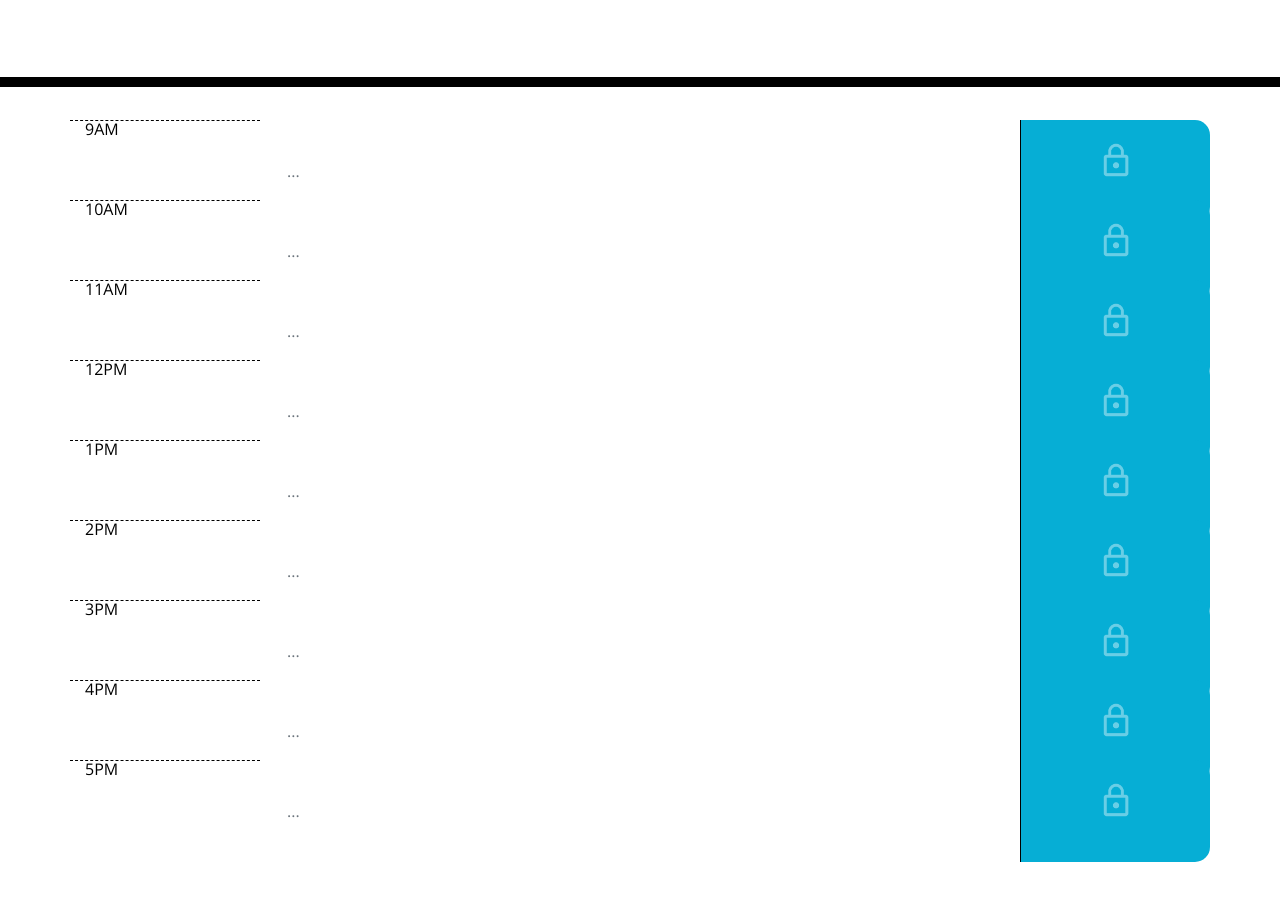
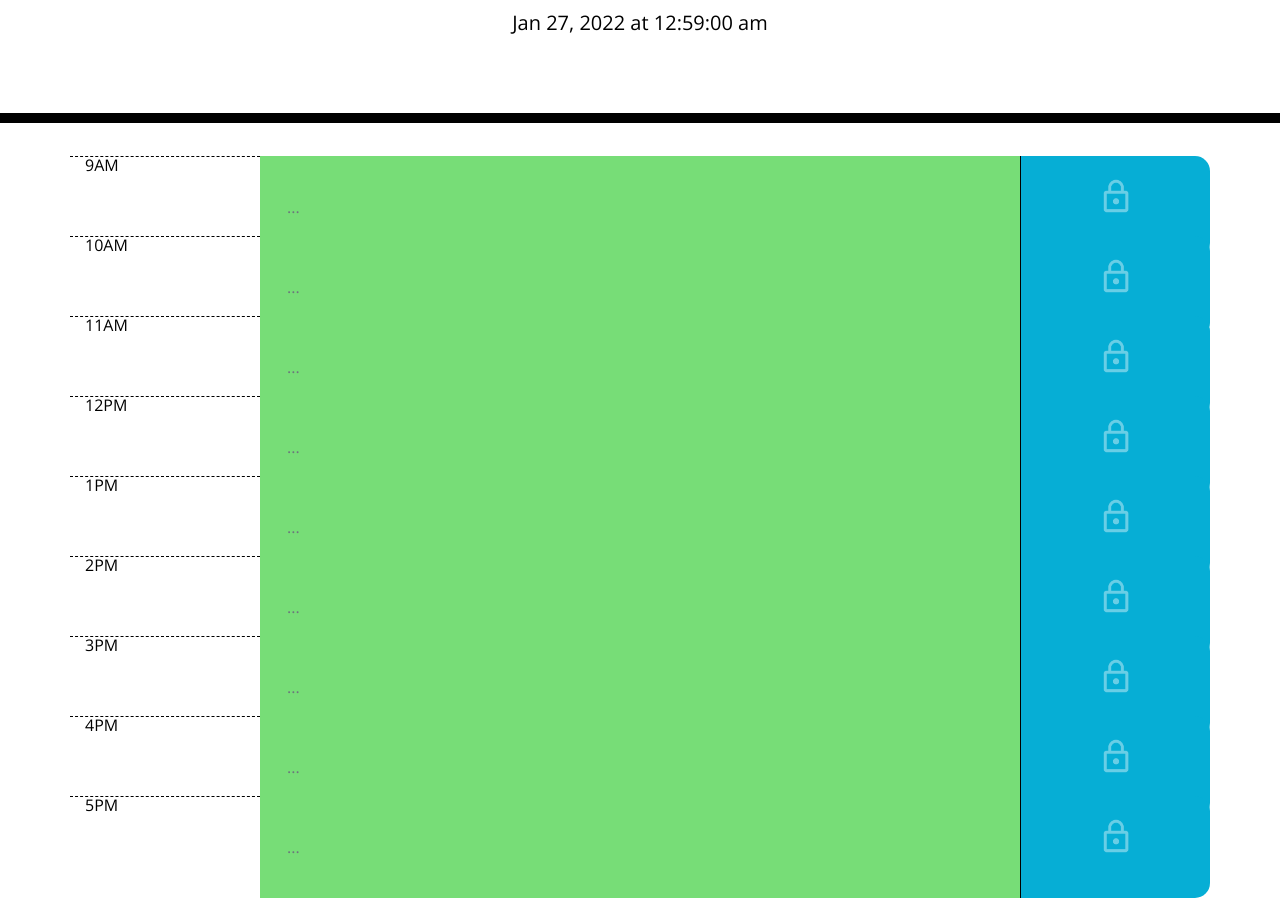
Before and after one commit to admakinh/makidailyplanner, a plain HTML site: page index.html in a window 1280 px wide. Shown: the part 181-1082 px from the top of the page. Before the commit the page ends 1046 px from the top, so only its background shows below. Drawn offline with nearby package versions, Linux system fonts and the light colour scheme.

Commit message:
got the color change working and added the time and added defined classes for each time-block

```diff
--- a/assets/css/style.css
+++ b/assets/css/style.css
@@ -32,6 +32,7 @@ textarea {
 
 .form-control {
   border: none;
+  background: transparent;
 }
 
 .row {
--- a/assets/js/script.js
+++ b/assets/js/script.js
@@ -1 +1,64 @@
-// planner js
+// Reference DOM Elements
+var timeDisplayEl = $('#currentDay');
+var timeBlockEl = $('.textarea');
+
+
+// Display the current date
+function displayTime() {
+    var rightNow = moment().format('MMM DD, YYYY [at] hh:mm:ss a');
+    timeDisplayEl.text(rightNow);
+}
+// sets class name for each timeblock
+timeBlockEl.addClass(function (index) {
+    index += 9;
+    return "time-" + index;
+});
+
+var currentHour = moment().format('HH');
+
+
+var pastHour = currentHour;
+pastHour--;
+
+while (pastHour >= 9) {
+    console.log(pastHour);
+    $('.time-' + pastHour).toggleClass('present', false).toggleClass('past', true).toggleClass('future', false);
+    pastHour--;
+}
+
+var futureHour = currentHour;
+futureHour++;
+while (futureHour <= 24) {
+    console.log(futureHour);
+    $('.time-' + futureHour).toggleClass('present', false).toggleClass('past', false).toggleClass('future', true);
+    futureHour++;
+}
+
+
+
+
+$('.time-' + currentHour).toggleClass('present', true).toggleClass('past', false).toggleClass('future', false);
+
+
+
+
+
+
+
+
+
+
+
+
+
+
+
+
+
+
+
+
+
+
+// display time each second
+setInterval(displayTime, 1000);
--- a/index.html
+++ b/index.html
@@ -9,6 +9,8 @@
   <link rel="stylesheet" href="https://use.fontawesome.com/releases/v5.8.1/css/all.css"
     integrity="sha384-50oBUHEmvpQ+1lW4y57PTFmhCaXp0ML5d60M1M7uH2+nqUivzIebhndOJK28anvf" crossorigin="anonymous" />
   <link href="https://fonts.googleapis.com/css?family=Open+Sans&display=swap" rel="stylesheet" />
+  <link rel="stylesheet" href="https://code.jquery.com/ui/1.12.1/themes/base/jquery-ui.css">
+
   <link rel="stylesheet" href="./assets/css/style.css" />
   <title>Work Day Scheduler</title>
 </head>
@@ -23,7 +25,7 @@
     <div class="row">
       <div class="col-2 hour">9AM</div>
       <div class="col-8 textarea">
-        <input class="form-control textarea" type="text" placeholder="...">
+        <input class="form-control" type="text" placeholder="...">
       </div>
       <div class="col-2 d-flex justify-content-center saveBtn"><img src="./assets/images/save-icon.png"
           class="img-fluid i" alt="save icon"></div>
@@ -31,7 +33,7 @@
     <div class="row">
       <div class="col-2 hour">10AM</div>
       <div class="col-8 textarea">
-        <input class="form-control textarea" type="text" placeholder="...">
+        <input class="form-control" type="text" placeholder="...">
       </div>
       <div class="col-2 d-flex justify-content-center saveBtn"><img src="./assets/images/save-icon.png"
           class="img-fluid i" alt="save icon"></div>
@@ -39,7 +41,7 @@
     <div class="row">
       <div class="col-2 hour">11AM</div>
       <div class="col-8 textarea">
-        <input class="form-control textarea" type="text" placeholder="...">
+        <input class="form-control" type="text" placeholder="...">
       </div>
       <div class="col-2 d-flex justify-content-center saveBtn"><img src="./assets/images/save-icon.png"
           class="img-fluid i" alt="save icon"></div>
@@ -47,7 +49,7 @@
     <div class="row">
       <div class="col-2 hour">12PM</div>
       <div class="col-8 textarea">
-        <input class="form-control textarea" type="text" placeholder="...">
+        <input class="form-control" type="text" placeholder="...">
       </div>
       <div class="col-2 d-flex justify-content-center saveBtn"><img src="./assets/images/save-icon.png"
           class="img-fluid i" alt="save icon"></div>
@@ -55,7 +57,7 @@
     <div class="row">
       <div class="col-2 hour">1PM</div>
       <div class="col-8 textarea">
-        <input class="form-control textarea" type="text" placeholder="...">
+        <input class="form-control" type="text" placeholder="...">
       </div>
       <div class="col-2 d-flex justify-content-center saveBtn"><img src="./assets/images/save-icon.png"
           class="img-fluid i" alt="save icon"></div>
@@ -63,7 +65,7 @@
     <div class="row">
       <div class="col-2 hour">2PM</div>
       <div class="col-8 textarea">
-        <input class="form-control textarea" type="text" placeholder="...">
+        <input class="form-control" type="text" placeholder="...">
       </div>
       <div class="col-2 d-flex justify-content-center saveBtn"><img src="./assets/images/save-icon.png"
           class="img-fluid i" alt="save icon"></div>
@@ -71,7 +73,7 @@
     <div class="row">
       <div class="col-2 hour">3PM</div>
       <div class="col-8 textarea">
-        <input class="form-control textarea" type="text" placeholder="...">
+        <input class="form-control" type="text" placeholder="...">
       </div>
       <div class="col-2 d-flex justify-content-center saveBtn"><img src="./assets/images/save-icon.png"
           class="img-fluid i" alt="save icon"></div>
@@ -79,7 +81,7 @@
     <div class="row">
       <div class="col-2 hour">4PM</div>
       <div class="col-8 textarea">
-        <input class="form-control textarea" type="text" placeholder="...">
+        <input class="form-control" type="text" placeholder="...">
       </div>
       <div class="col-2 d-flex justify-content-center saveBtn"><img src="./assets/images/save-icon.png"
           class="img-fluid i" alt="save icon"></div>
@@ -87,7 +89,7 @@
     <div class="row">
       <div class="col-2 hour">5PM</div>
       <div class="col-8 textarea">
-        <input class="form-control textarea" type="text" placeholder="...">
+        <input class="form-control" type="text" placeholder="...">
       </div>
       <div class="col-2 d-flex justify-content-center saveBtn"><img src="./assets/images/save-icon.png"
           class="img-fluid i" alt="save icon"></div>
@@ -95,6 +97,7 @@
 
     <script src="https://cdnjs.cloudflare.com/ajax/libs/jquery/3.2.1/jquery.min.js"></script>
     <script src="https://cdnjs.cloudflare.com/ajax/libs/moment.js/2.24.0/moment.min.js"></script>
+    <script src="./assets/js/script.js"></script>
 </body>
 
 </html>
```
